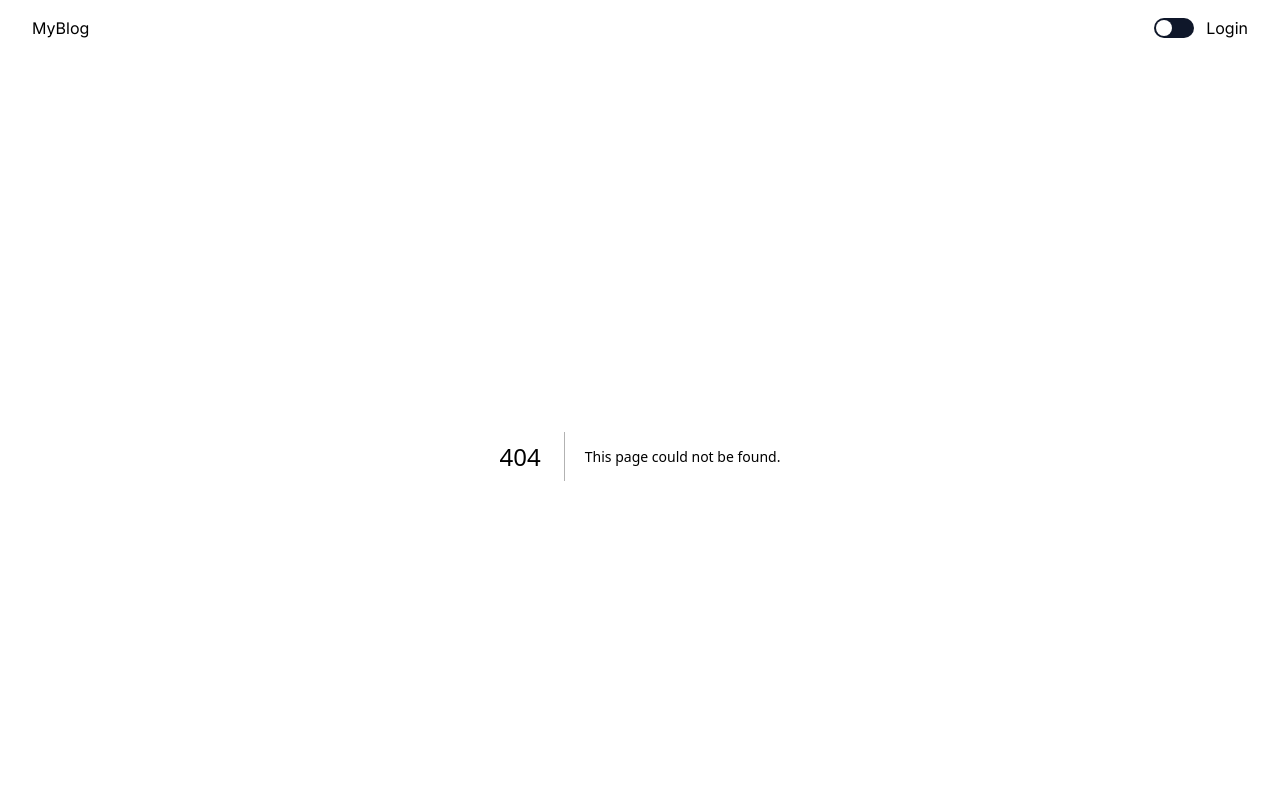
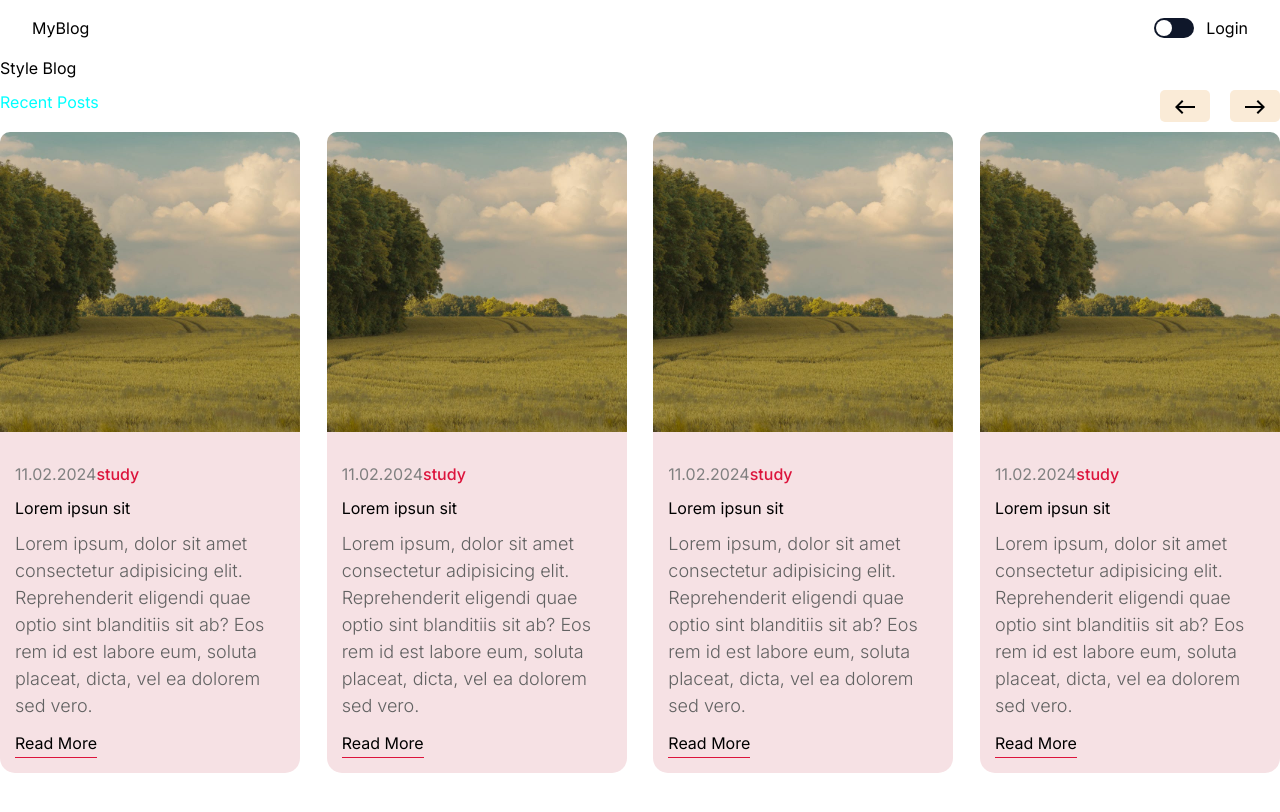
Before and after one commit to meifruit/myblog, a Next.js app: page /blog in a window 1280 px wide. Before the commit this address had no page. Shown: the top 812 px of the page. Built offline with nearby package versions, Linux system fonts and the light colour scheme.

Commit message:
add blog page

```diff
--- /dev/null
+++ b/src/app/blog/page.jsx
@@ -0,0 +1,14 @@
+import style from "./blogpage.module.css";
+import CardList from "../../components/cardList/CardList";
+const BlogPage = () => {
+  return (
+    <div className={style.container}>
+      <h1 className={style.title}>Style Blog</h1>
+      <div className={style.content}>
+        <CardList />
+      </div>
+    </div>
+  );
+};
+
+export default BlogPage;
```
Also changed, not shown: src/app/blog/blogpage.module.css (added).
